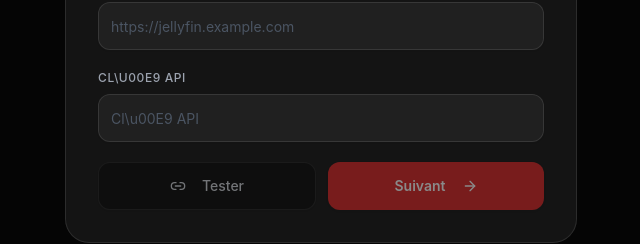
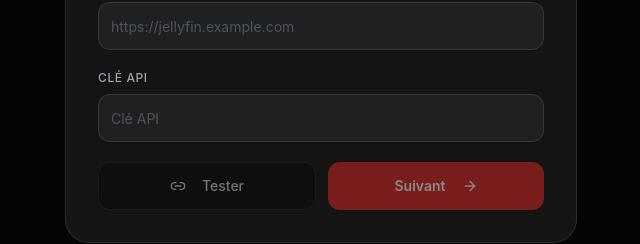
Before and after one commit to dagonk49/test-DagzFlix-V0-001, a Next.js app: page / in a window 1280 px wide. Shown: the part 466-710 px from the top of the page, without its empty margins (319-959 px from the left). Built offline with nearby package versions, Linux system fonts and the light colour scheme; no server answers; the database is empty.

Commit message:
auto-commit for 2cc75a9c-014c-42c7-91b3-ad3c03216aa7

```diff
--- a/components/dagzflix/SetupView.jsx
+++ b/components/dagzflix/SetupView.jsx
@@ -27,7 +27,7 @@ export function SetupView({ onComplete }) {
         body: JSON.stringify({ type: t, url: t === 'jellyfin' ? jUrl : sUrl, apiKey: t === 'jellyfin' ? jKey : sKey }),
       });
       if (r.success) setTestResult({ type: t, ...r });
-      else setError(r.error || '\u00C9chec');
+      else setError(r.error || 'Échec');
     } catch (e) { setError(e.message); }
     setTesting(false);
   };
@@ -68,7 +68,7 @@ export function SetupView({ onComplete }) {
               <div className="flex items-center gap-4 mb-8"><div className="p-3.5 bg-purple-500/15 rounded-2xl"><Server className="w-6 h-6 text-purple-400" /></div><div><h2 className="text-xl font-bold">Jellyfin</h2><p className="text-sm text-gray-500">Serveur de streaming</p></div></div>
               <div className="space-y-5">
                 <div><Label className="text-gray-400 text-xs uppercase tracking-wider mb-2 block">URL *</Label><Input data-testid="setup-jellyfin-url" value={jUrl} onChange={e => setJUrl(e.target.value)} placeholder="https://jellyfin.example.com" className="bg-white/5 border-white/10 text-white placeholder:text-gray-600 h-12 rounded-xl" /></div>
-                <div><Label className="text-gray-400 text-xs uppercase tracking-wider mb-2 block">Cl\u00E9 API</Label><Input data-testid="setup-jellyfin-key" value={jKey} onChange={e => setJKey(e.target.value)} placeholder="Cl\u00E9 API" className="bg-white/5 border-white/10 text-white placeholder:text-gray-600 h-12 rounded-xl" type="password" /></div>
+                <div><Label className="text-gray-400 text-xs uppercase tracking-wider mb-2 block">Clé API</Label><Input data-testid="setup-jellyfin-key" value={jKey} onChange={e => setJKey(e.target.value)} placeholder="Clé API" className="bg-white/5 border-white/10 text-white placeholder:text-gray-600 h-12 rounded-xl" type="password" /></div>
                 {testResult?.type === 'jellyfin' && <div className="p-4 bg-green-500/10 border border-green-500/20 rounded-2xl text-green-400 text-sm flex items-center gap-2"><Check className="w-4 h-4" />{testResult.serverName}</div>}
                 {error && <div className="p-4 bg-red-500/10 border border-red-500/20 rounded-2xl text-red-400 text-sm">{error}</div>}
                 <div className="flex gap-3">
@@ -80,10 +80,10 @@ export function SetupView({ onComplete }) {
           )}
           {step === 2 && (
             <motion.div key="s2" initial={{ opacity: 0, x: 40 }} animate={{ opacity: 1, x: 0 }} exit={{ opacity: 0, x: -40 }} className="glass-strong rounded-3xl p-8">
-              <div className="flex items-center gap-4 mb-8"><div className="p-3.5 bg-blue-500/15 rounded-2xl"><Download className="w-6 h-6 text-blue-400" /></div><div><h2 className="text-xl font-bold">Jellyseerr</h2><p className="text-sm text-gray-500">Requ\u00EAtes (optionnel)</p></div></div>
+              <div className="flex items-center gap-4 mb-8"><div className="p-3.5 bg-blue-500/15 rounded-2xl"><Download className="w-6 h-6 text-blue-400" /></div><div><h2 className="text-xl font-bold">Jellyseerr</h2><p className="text-sm text-gray-500">Requêtes (optionnel)</p></div></div>
               <div className="space-y-5">
                 <div><Label className="text-gray-400 text-xs uppercase tracking-wider mb-2 block">URL</Label><Input data-testid="setup-jellyseerr-url" value={sUrl} onChange={e => setSUrl(e.target.value)} placeholder="https://jellyseerr.example.com" className="bg-white/5 border-white/10 text-white placeholder:text-gray-600 h-12 rounded-xl" /></div>
-                <div><Label className="text-gray-400 text-xs uppercase tracking-wider mb-2 block">Cl\u00E9 API</Label><Input data-testid="setup-jellyseerr-key" value={sKey} onChange={e => setSKey(e.target.value)} placeholder="Cl\u00E9 API" className="bg-white/5 border-white/10 text-white placeholder:text-gray-600 h-12 rounded-xl" type="password" /></div>
+                <div><Label className="text-gray-400 text-xs uppercase tracking-wider mb-2 block">Clé API</Label><Input data-testid="setup-jellyseerr-key" value={sKey} onChange={e => setSKey(e.target.value)} placeholder="Clé API" className="bg-white/5 border-white/10 text-white placeholder:text-gray-600 h-12 rounded-xl" type="password" /></div>
                 {error && <div className="p-4 bg-red-500/10 rounded-2xl text-red-400 text-sm">{error}</div>}
                 <div className="flex gap-3">
                   <Button variant="outline" className="border-white/10 text-gray-300 h-12 rounded-xl" onClick={() => { setStep(1); setError(''); }}><ChevronLeft className="w-4 h-4 mr-1" />Retour</Button>
@@ -97,7 +97,7 @@ export function SetupView({ onComplete }) {
               <div className="flex items-center gap-4 mb-8"><div className="p-3.5 bg-green-500/15 rounded-2xl"><Shield className="w-6 h-6 text-green-400" /></div><div><h2 className="text-xl font-bold">Confirmation</h2></div></div>
               <div className="space-y-4">
                 <div className="p-5 bg-white/3 rounded-2xl border border-white/5"><p className="text-purple-400 text-sm font-semibold mb-1">Jellyfin</p><p className="text-sm text-gray-300 break-all">{jUrl}</p></div>
-                <div className="p-5 bg-white/3 rounded-2xl border border-white/5"><p className="text-blue-400 text-sm font-semibold mb-1">Jellyseerr</p><p className="text-sm text-gray-300 break-all">{sUrl || 'Non configur\u00E9'}</p></div>
+                <div className="p-5 bg-white/3 rounded-2xl border border-white/5"><p className="text-blue-400 text-sm font-semibold mb-1">Jellyseerr</p><p className="text-sm text-gray-300 break-all">{sUrl || 'Non configuré'}</p></div>
                 {error && <div className="p-4 bg-red-500/10 rounded-2xl text-red-400 text-sm">{error}</div>}
                 <div className="flex gap-3">
                   <Button variant="outline" className="border-white/10 text-gray-300 h-12 rounded-xl" onClick={() => setStep(2)}><ChevronLeft className="w-4 h-4 mr-1" />Retour</Button>
```
